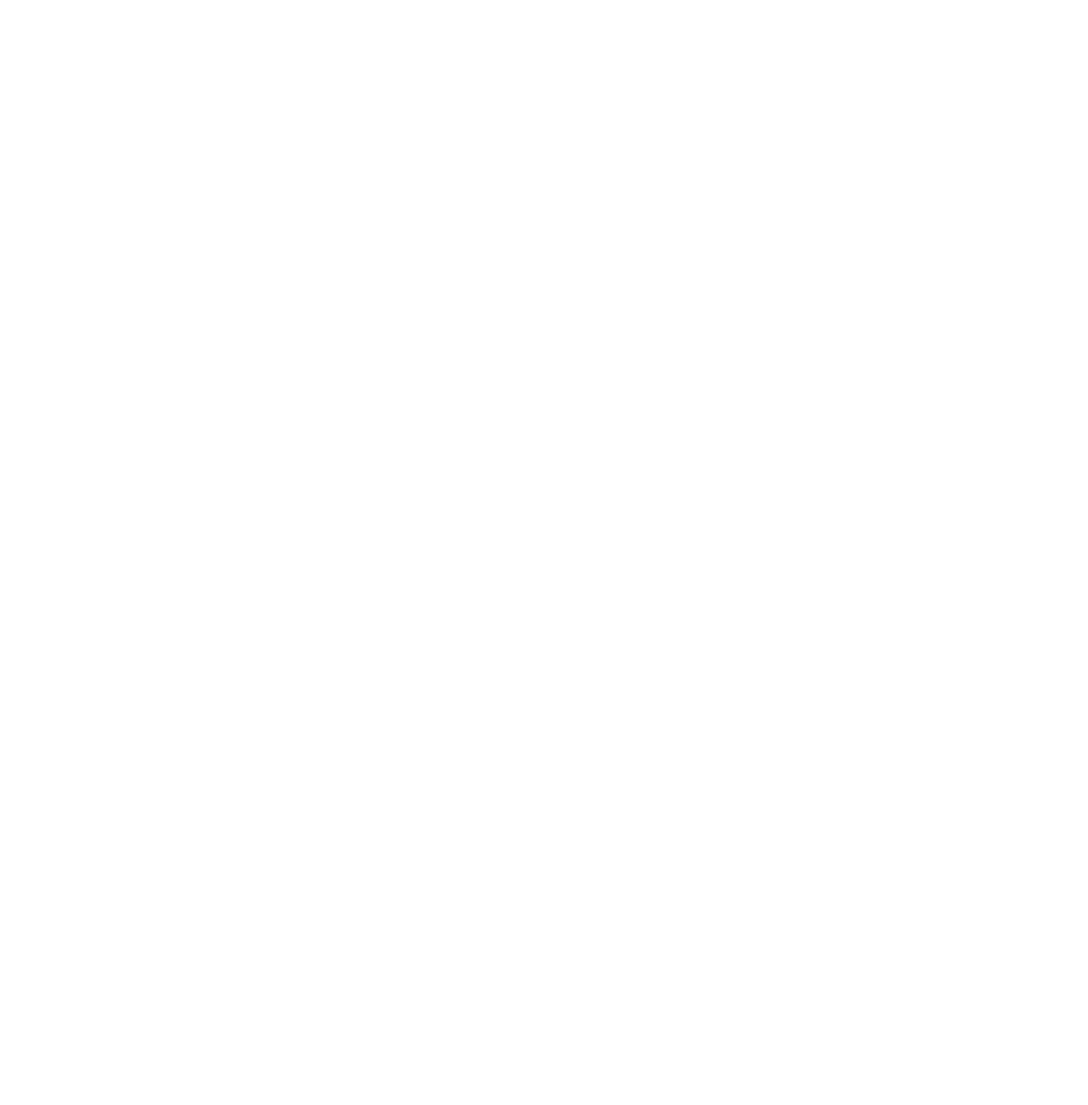
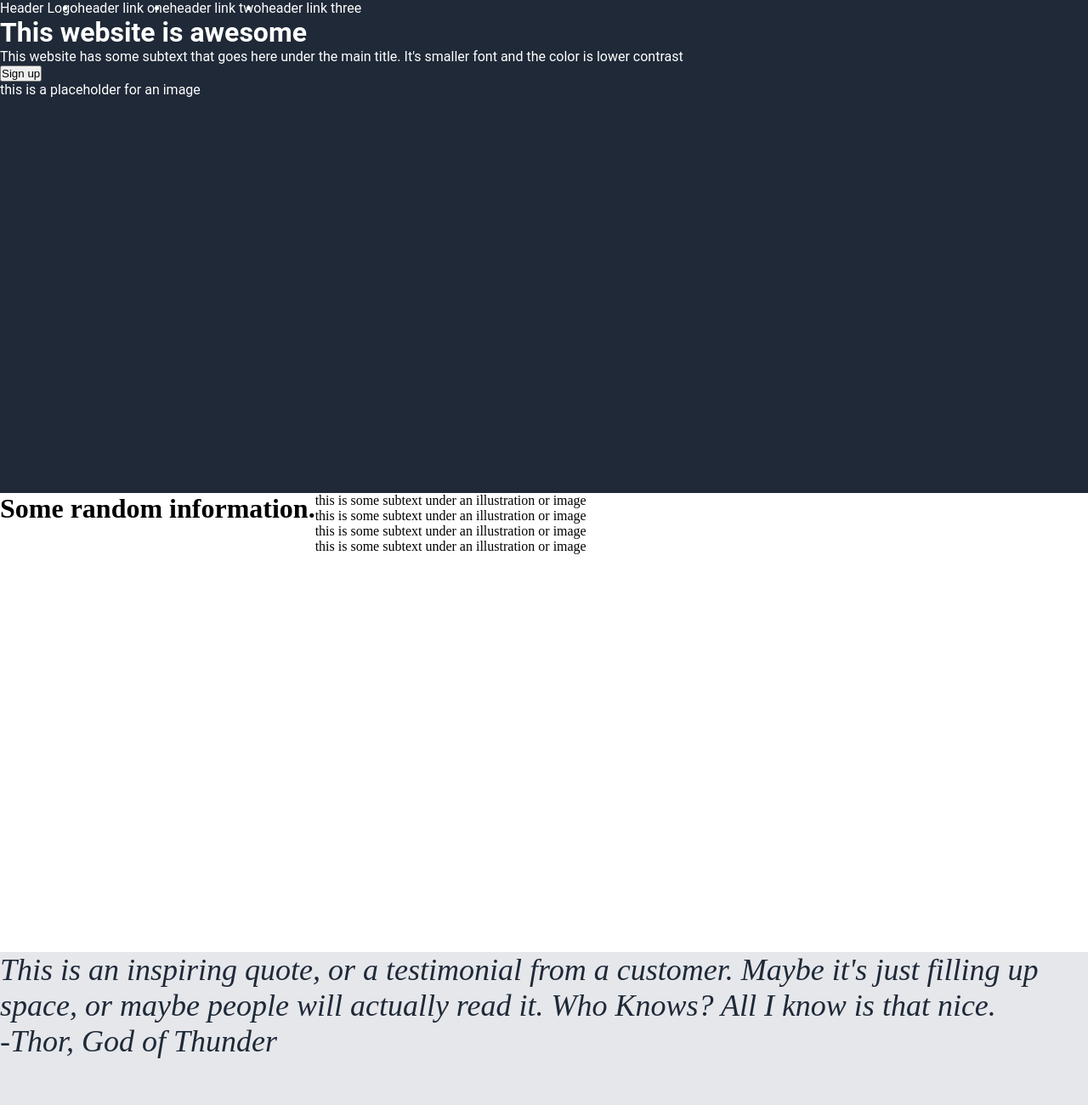
Before and after one commit to ROM62/odin-landing-page, a plain HTML site: page index.html in a window 1280 px wide. Shown: the top 1300 px of the page at 85% size. Before the commit the page ends 800 px from the top, so only its background shows below. Drawn offline with Linux system fonts and the light colour scheme.

Commit message:
Added HTML structure and layout with CSS
Added the baseline information of the HTML and
the layout the structure of the CSS.

```diff
--- a/index.html
+++ b/index.html
@@ -8,6 +8,100 @@
     <meta name="viewport" content="width=device-width", initial-scale=1.0>
 </head>
 <body>
+    <div class="container">
+        <div class="hero-banner">
+            <ul class="nav">
+                <li class="left-link">Header Logo</li>
+                <li>header link one</li>
+                <li>header link two</li>
+                <li>header link three</li>
+            </ul>
 
+            <div class="hero">
+                <div class="hero-text">
+                    <h1>This website is awesome</h1>
+                    <p>
+                        This website has some subtext that goes
+                        here under the main title. It's smaller
+                        font and the color is lower contrast
+                    </p>
+                    <button>Sign up</button>
+                </div>
+                <div class="hero-img">
+                    <p>this is a placeholder for an image</p>
+                </div>
+            </div>
+        </div>
+
+        <div class="info">
+            <div class="random-info">
+                <h1>Some random information.</h1>
+
+                <div class="info-banner">
+                    <div class="box">
+                        <div class="blue-box"></div>
+                        <p>
+                            this is some subtext under an
+                            illustration or image
+                        </p>
+                    </div>
+
+                    <div class="box">
+                        <div class="blue-box"></div>
+                        <p>
+                            this is some subtext under an
+                            illustration or image
+                        </p>
+                    </div>
+
+                    <div class="box">
+                        <div class="blue-box"></div>
+                        <p>
+                            this is some subtext under an
+                            illustration or image
+                        </p>
+                    </div>
+
+                    <div class="box">
+                        <div class="blue-box"></div>
+                        <p>
+                            this is some subtext under an
+                            illustration or image
+                        </p>
+                    </div>
+                </div>
+            </div>
+        </div>
+
+        <div class="quote-banner">
+            <div>
+                <p class="quote">
+                    This is an inspiring quote, or a
+                    testimonial from a customer. Maybe
+                    it's just filling up space, or maybe
+                    people will actually read it. Who Knows?
+                    All I know is that nice.
+                </p>
+                <p>-Thor, God of Thunder</p>
+            </div>
+        </div>
+
+        <div class="act-banner">
+            <div class="action">
+                <div>
+                    <h1>Call to action! It's time!</h1>
+                    <p>
+                        Sign up for our product by clicking
+                        that button right over there!
+                    </p>
+                </div>
+                <button>Sign up</button>
+            </div>
+        </div>
+
+        <div class="footer">
+            <p>Copyright The Odin Project 2021</p>
+        </div>
+    </div>
 </body>
 </html>
--- a/style.css
+++ b/style.css
@@ -3,3 +3,40 @@
     padding: 0;
     box-sizing: border-box;
 }
+
+.hero-banner {
+    background-color: #1F2937;
+    color: #fff;
+    font-family: Roboto;
+    height: 580px;
+}
+
+.nav {
+    display: flex;
+}
+
+.info {
+    height: 540px;
+}
+
+.random-info {
+    display: flex;
+}
+
+.quote-banner {
+    background-color: #E5E7EB;
+    font-style: italic;
+    color: #1F2937;
+    font-size: 36px;
+    height: 450px;
+}
+
+.act-banner {
+    height: 350px;
+}
+
+.footer {
+    height: 100px;
+    background-color: #1F2937;
+    color: #fff;
+}
```
